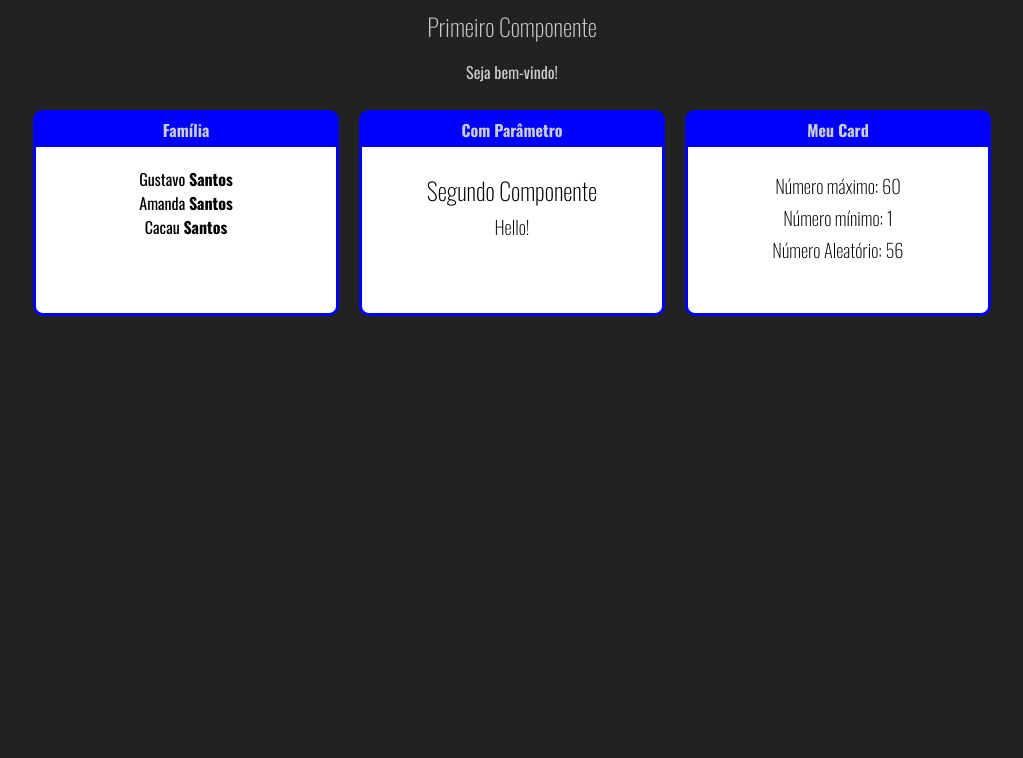
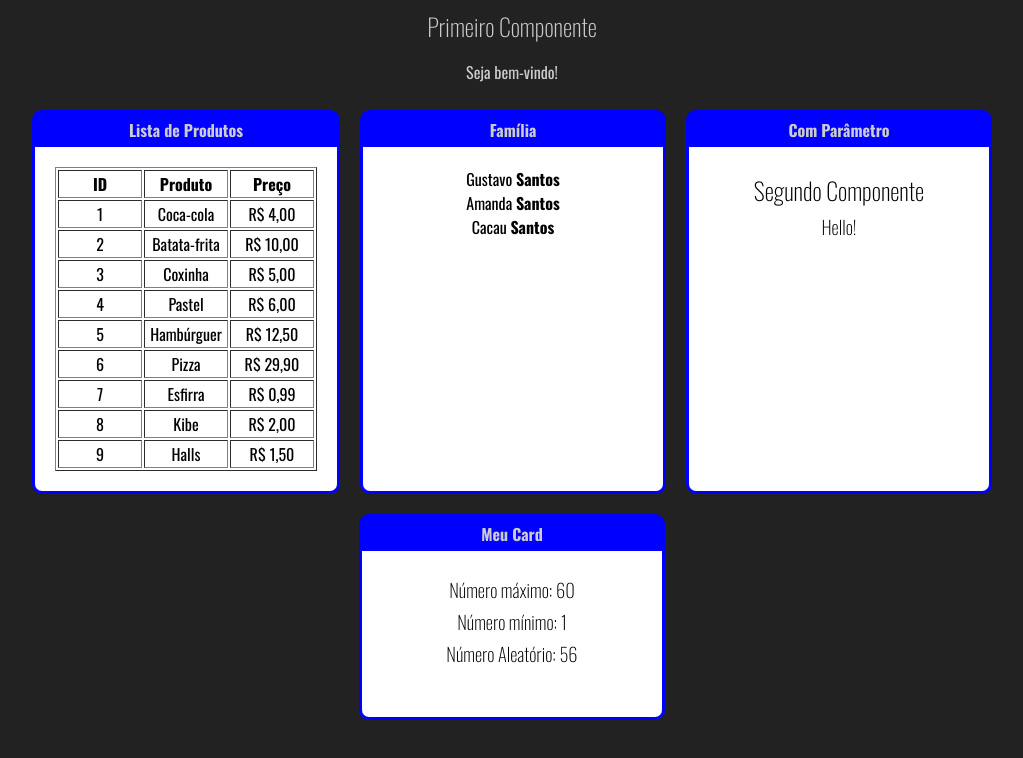
Before and after one commit to Guga-Santos/Udemy-Fundamentos-React, a React (Create React App) app: page / in a window 1280 px wide. Shown: the top 758 px of the page, without its empty margins (128-1151 px from the left). Built offline with nearby package versions, Linux system fonts and the light colour scheme.

Commit message:
fundamentos - Card 05

```diff
--- a/src/App.jsx
+++ b/src/App.jsx
@@ -2,6 +2,7 @@ import Aleatorio from "./Aleatorio";
 import ComParametro from "./components/basicos/ComParametro";
 import Familia from "./components/basicos/Familia";
 import FamiliaMembro from "./components/basicos/FamiliaMembro";
+import Lista from "./components/basicos/Lista";
 import Primeiro from "./components/basicos/Primeiro";
 import Card from "./components/layout/Card";
 import './index.css';
@@ -11,6 +12,9 @@ export default function App(props) {
     <div >
     <Primeiro />
     <div className="Cards">
+    <Card titulo="Lista de Produtos">
+      <Lista />
+    </Card>
     <Card titulo="Família">
       <Familia sobrenome="Santos">
       <FamiliaMembro nome="Gustavo"/>
--- /dev/null
+++ b/src/components/basicos/Lista.css
@@ -0,0 +1,4 @@
+td {
+  width: 80px;
+  text-align: center;
+}
--- /dev/null
+++ b/src/components/basicos/Lista.jsx
@@ -0,0 +1,25 @@
+import { produtos } from "../../data/produtos"
+import './Lista.css'
+
+export default function Lista() {
+  const listaDeProdutos = produtos.map((produto, index) => {
+    return(
+      <tr key={index}>
+        <td>{ produto.id }</td>
+        <td>{ produto.nome }</td>
+        <td>{ produto.valor }</td>
+      </tr>
+    )
+  })
+
+  return (
+    <table border={1}>
+      <tr>
+        <th>ID</th>
+        <th>Produto</th>
+        <th>Preço</th>
+      </tr>
+      {listaDeProdutos}
+    </table>
+  )
+}
--- /dev/null
+++ b/src/data/produtos.js
@@ -0,0 +1,11 @@
+export const produtos = [
+  {id:1, nome:'Coca-cola', valor:'R$ 4,00'},
+  {id:2, nome:'Batata-frita', valor:'R$ 10,00'},
+  {id:3, nome:'Coxinha', valor:'R$ 5,00'},
+  {id:4, nome:'Pastel', valor:'R$ 6,00'},
+  {id:5, nome:'Hambúrguer', valor:'R$ 12,50'},
+  {id:6, nome:'Pizza', valor:'R$ 29,90'},
+  {id:7, nome:'Esfirra', valor:'R$ 0,99'},
+  {id:8, nome:'Kibe', valor:'R$ 2,00'},
+  {id:9, nome:'Halls', valor:'R$ 1,50'},
+];
```
